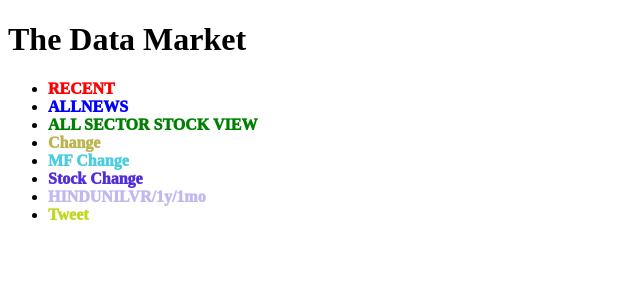
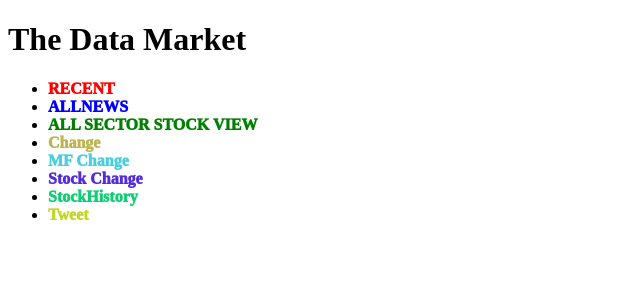
Before and after one commit to thedatamarket/indianstockscanner, a Flask app: page / in a window 1280 px wide. Shown: the top 300 px of the page, without its empty margins (0-640 px from the left). Run offline with Flask 2, Linux system fonts and the light colour scheme.

Commit message:
stockhistory

```diff
--- a/template/index.html
+++ b/template/index.html
@@ -17,7 +17,7 @@
         <li><a href=https://indianstockscanner-pre.herokuapp.com/change style="text-decoration: none; color: rgb(187, 180, 79); font-weight: 1000;">Change</a></li>
         <li><a href=https://indianstockscanner-pre.herokuapp.com/mfchange style="text-decoration: none; color: rgb(74, 205, 223); font-weight: 1000;">MF Change</a></li>
         <li><a href=https://indianstockscanner-pre.herokuapp.com//stockchange style="text-decoration: none; color: rgb(83, 44, 221); font-weight: 1000;">Stock Change</a></li>
-        <li><a href=https://indianstockscanner-pre.herokuapp.com/custom/analysis/HINDUNILVR/1y/1mo style="text-decoration: none; color: rgb(195, 183, 240); font-weight: 1000;">HINDUNILVR/1y/1mo</a></li>
+        <li><a href=https://indianstockscanner-pre.herokuapp.com/stockhistory style="text-decoration: none; color: rgb(13, 206, 116); font-weight: 1000;">StockHistory</a></li>
         <li><a href=https://indianstockscanner-pre.herokuapp.com/twittersearch style="text-decoration: none; color: rgb(194, 215, 33); font-weight: 1000;">Tweet</a></li>
     </ul>
 
--- a/template/stockhistorysearch.html
+++ b/template/stockhistorysearch.html
@@ -1,5 +1,6 @@
 {% block title %}
-<h1>Twitter Search</h1>
+<h1>Stock History</h1>
+<p><a href="https://indianstockscanner-pre.herokuapp.com/custom/analysis/HINDUNILVR/1y/1mo">Sample</a></p>
 {% endblock %}
 
 {% block content %}
```
